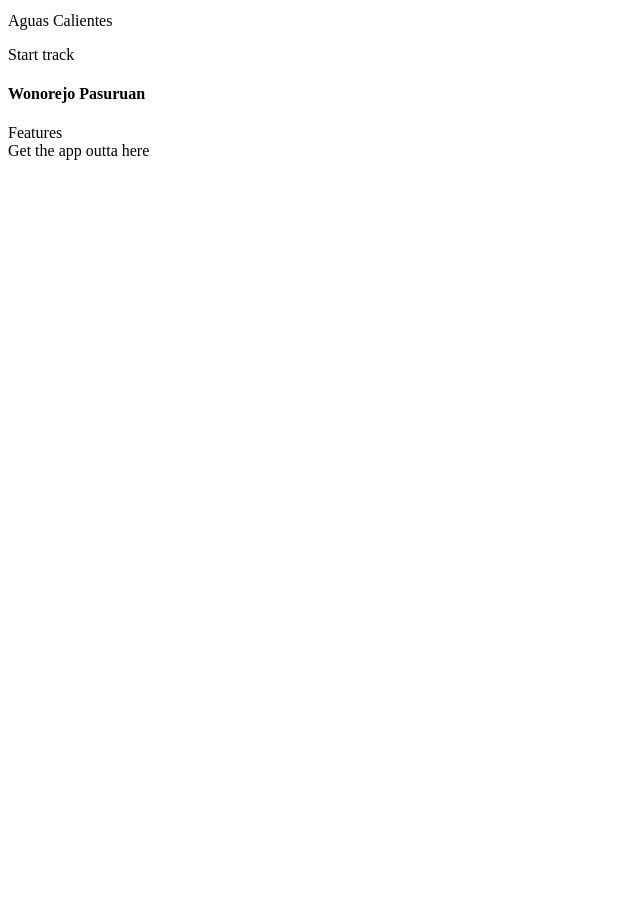
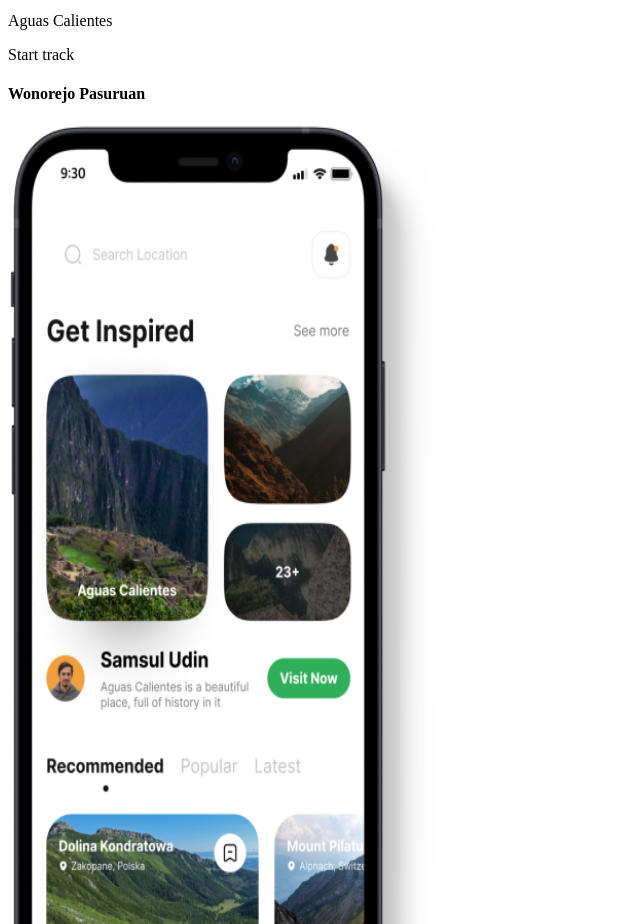
Before and after one commit to rooted92/travel-app, a Next.js app: page / in a window 1280 px wide. Shown: the part 2280-3204 px from the top of the page, without its empty margins (0-640 px from the left). Before the commit the page ends 2448 px from the top, so only its background shows below. Built offline with nearby package versions, Linux system fonts and the light colour scheme.

Commit message:
feat: completed features section

```diff
--- a/components/Features.tsx
+++ b/components/Features.tsx
@@ -1,8 +1,67 @@
+import { FEATURES } from '@/constants'
+import Image from 'next/image'
 import React from 'react'
 
 const Features = () => {
   return (
-    <div>Features</div>
+    <section className="flex-col flexCenter overflow-hidden bg-feature-bg bg-center bg-no-repeat py-24">
+      <div className="max-container padding-container relative w-full flex justify-end">
+        <div className="flex flex-1 lg:min-h-[900px]">
+          <Image
+            src="/phone.png"
+            alt="phone"
+            width={440}
+            height={1000}
+            className="feature-phone"
+          />
+        </div>
+
+        <div className="z-20 flex w-full flex-col lg:w-[60%]">
+          <div className='relative'>
+            <Image
+              src="/camp.svg"
+              alt="camp"
+              width={50}
+              height={50}
+              className="absolute left-[-5px] top-[-28px] w-10 lg:w-[50px]"
+            />
+            <h2 className="bold-40 lg:bold-64">Our Features</h2>
+          </div>
+          <ul className="mt-10 grid gap-10 md:grid-cols-2 lg:mg-20 lg:gap-20">
+            {FEATURES.map((feature) => (
+              <FeatureItem
+                key={feature.title}
+                title={feature.title}
+                icon={feature.icon}
+                description={feature.description}
+              />
+            ))}
+          </ul>
+        </div>
+      </div>
+    </section>
+  )
+}
+
+type FeatureItem = {
+  title: string;
+  icon: string;
+  description: string;
+}
+
+const FeatureItem = ({ title, icon, description }: FeatureItem) => {
+  return (
+    <li className="flex w-full flex-1 flex-col items-start">
+      <div className="rounded-full p-4 lg:p-7 bg-green-50">
+        <Image src={icon} alt="map" width={28} height={28} />
+      </div>
+      <h2 className="bold-20 lg:bold-32 mt-5 capitalize">
+        {title}
+      </h2>
+      <p className="regular-16 mt-5 bg-white/80 text-gray-30 lg:mt-[30px] lg:bg-none">
+        {description}
+      </p>
+    </li>
   )
 }
 
```
